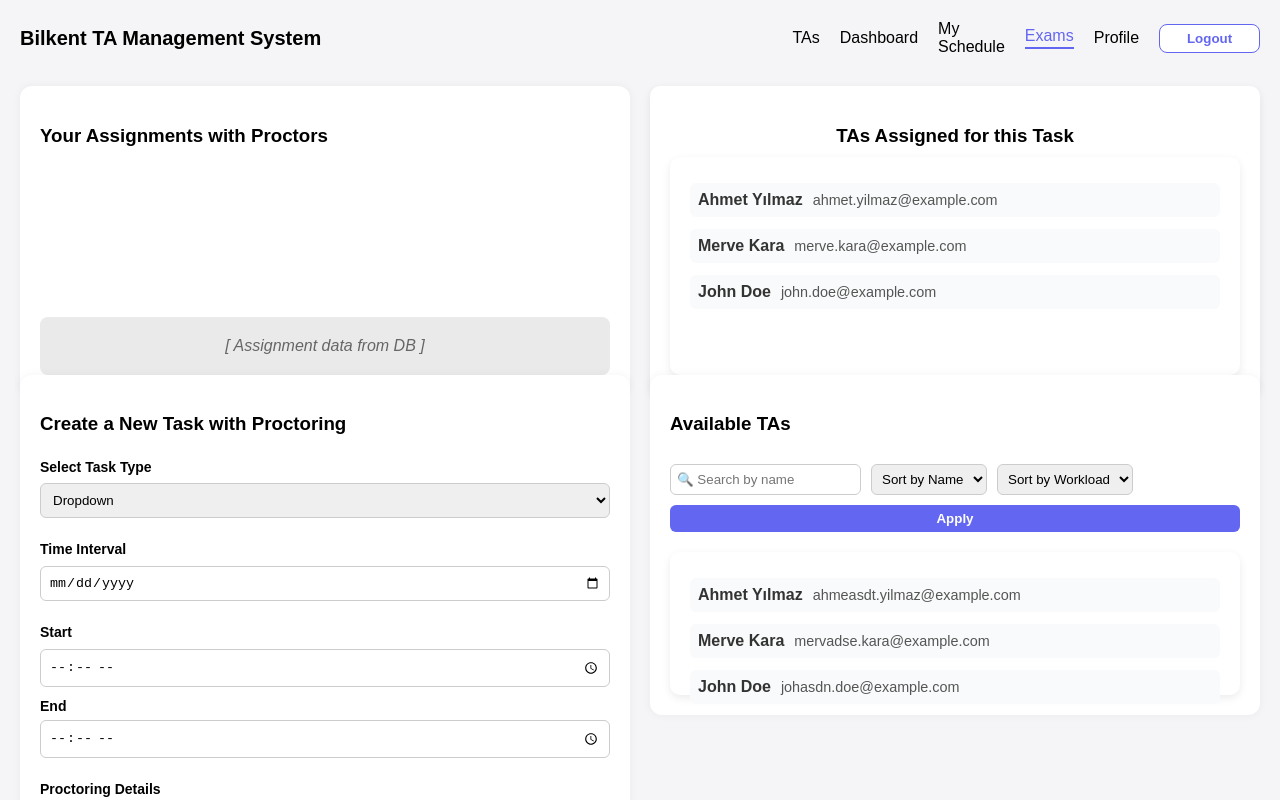
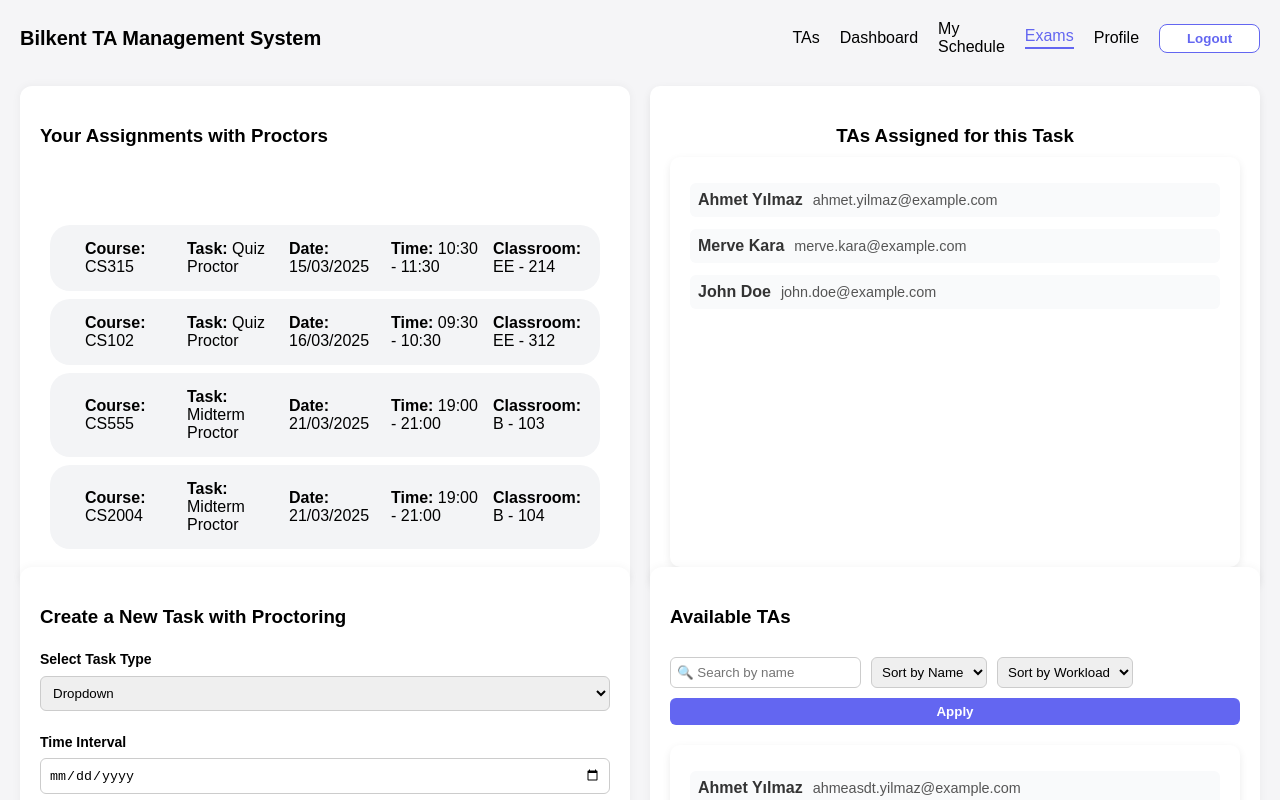
Before and after one commit to Alperen41-tech/Bilkent-TA-Proctor-Management-System, a React (Create React App) app in the folder UI/uiapp/: page /ins-exam-page in a window 1280 px wide. Shown: the top 800 px of the page. Built offline with nearby package versions, Linux system fonts and the light colour scheme.

Commit message:
instructor exams assignments

```diff
--- a/UI/uiapp/src/Ins/INS_ExamsPage.jsx
+++ b/UI/uiapp/src/Ins/INS_ExamsPage.jsx
@@ -3,8 +3,11 @@
 import "./NavbarINS.css";
 import "./INS_ExamsPage.css";
 import TAItem from "../TAItem";
+import TaskItem from "../TaskItem";
 
 const INS_ExamsPage = () => {
+  const [selectedTask, setSelectedTask] = useState(null);
+  const [lastTask1, setLastTask1] = useState(null);
   const [selectedTA, setSelectedTA] = useState(null);
 
   const [searchText, setSearchText] = useState("");
@@ -20,6 +23,18 @@
 
   const handleSort = () => {
     console.log("Sort Name:", sortName, "Workload:", sortWorkload);
+  };
+
+
+  const createTaskItem = (id, course, name, date, timeInterval, classroom, onClickHandler, selectedTaskId) => {
+    const task = { id, course, name, date, timeInterval, classroom };
+    const isSelected = selectedTaskId === id;
+    return <TaskItem key={id} task={task} onClick={onClickHandler} isSelected={isSelected} />;
+  };
+
+  const handleTaskClick1 = (task) => {
+    setSelectedTask(task);
+    setLastTask1(task);
   };
 
 
@@ -57,7 +72,12 @@
         {/* Instructor's Proctor Assignments */}
         <div className="card assignments">
           <h3>Your Assignments with Proctors</h3>
-          <div className="placeholder">[ Assignment data from DB ]</div>
+          <div className="task-row">
+              {createTaskItem(1, "CS315", "Quiz Proctor", "15/03/2025", "10:30 - 11:30", "EE - 214", handleTaskClick1, lastTask1?.id)}
+              {createTaskItem(2, "CS102", "Quiz Proctor", "16/03/2025", "09:30 - 10:30", "EE - 312", handleTaskClick1, lastTask1?.id)}
+              {createTaskItem(3, "CS555", "Midterm Proctor", "21/03/2025", "19:00 - 21:00", "B - 103", handleTaskClick1, lastTask1?.id)}
+              {createTaskItem(4, "CS2004", "Midterm Proctor", "21/03/2025", "19:00 - 21:00", "B - 104", handleTaskClick1, lastTask1?.id)}
+            </div>
         </div>
 
         {/* TAs Assigned to Selected Task */}
@@ -143,7 +163,7 @@
           <div className="assigned-tas">
             {createTAItem("Ahmet", "Yılmaz", "ahmeasdt.yilmaz@example.com", handleTAClick, selectedTA)}
             {createTAItem("Merve", "Kara", "mervadse.kara@example.com", handleTAClick, selectedTA)}
-            {createTAItem("John", "Doe", "johasdn.doe@example.com", handleTAClick, selectedTA)}
+            {createTAItem("John", "Doe", "johasd  n.doe@example.com", handleTAClick, selectedTA)}
           </div>
         </div>
       </div>
```
